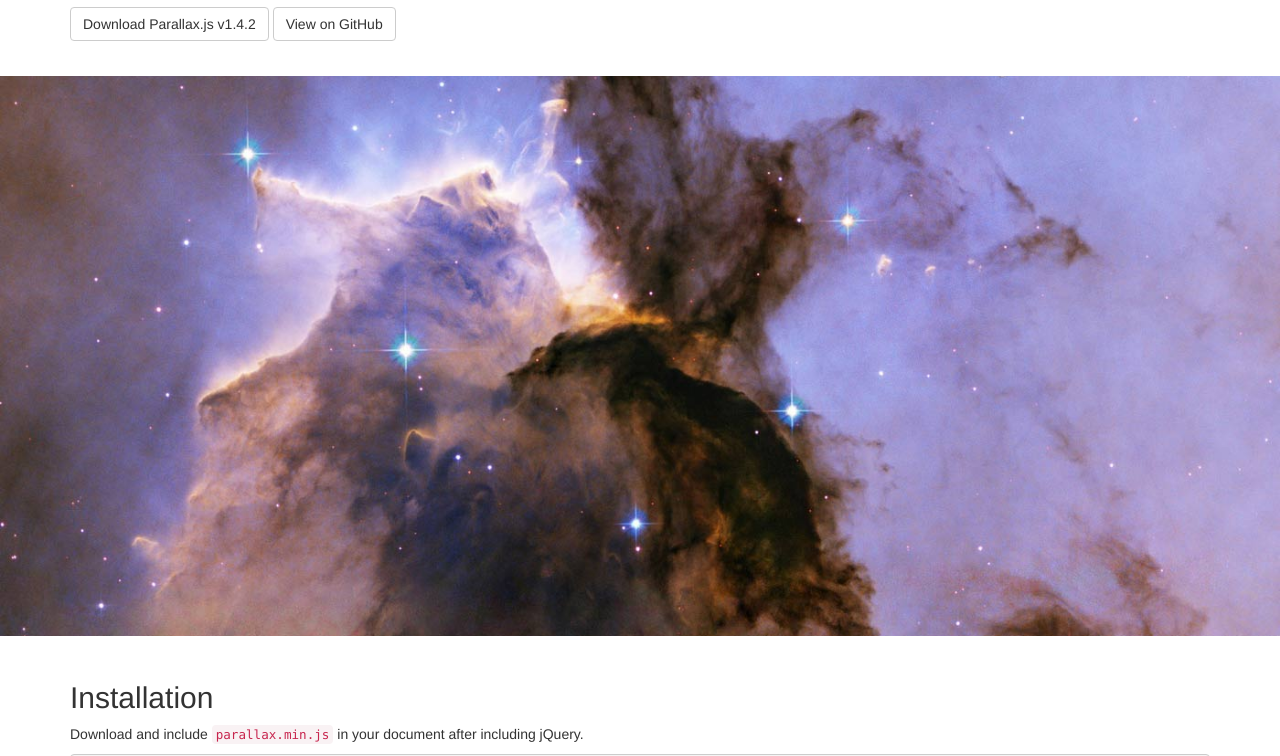
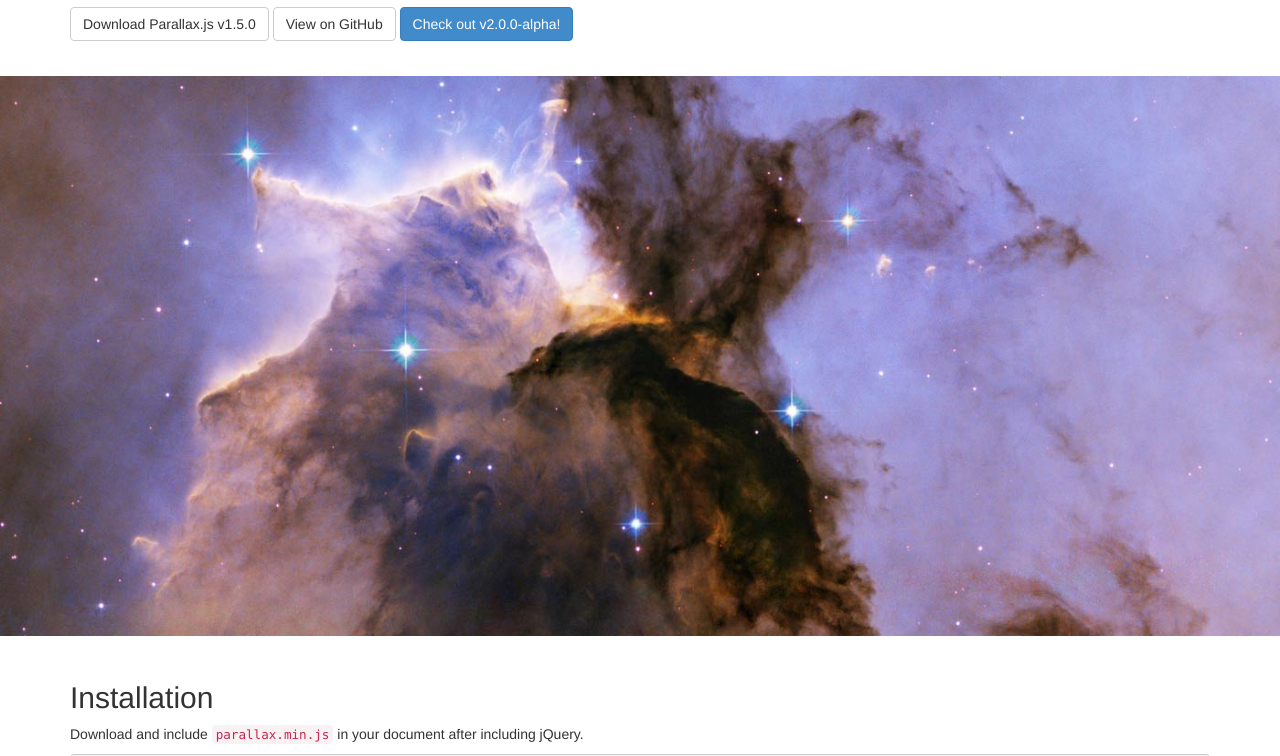
Before and after one commit to pixelcog/parallax.js, a plain HTML site: page index.html in a window 1280 px wide. Shown: the part 118-874 px from the top of the page. Drawn offline with nearby package versions, Linux system fonts and the light colour scheme.

Commit message:
added button for v2.0.0-alpha and updated license

```diff
--- a/index.html
+++ b/index.html
@@ -35,8 +35,9 @@
         <div id="ios-notice" class="alert alert-info hidden"><p><strong>Notice:</strong> Hello mobile user. Unfortunately, this parallax effect is not reliably achieved on mobile devices, so all you will see on this demo page are static backgrounds.  Please visit this page on a desktop browser to see its full effect.</p></div>
         <h1>Simple Parallax Scrolling <small>parallax.js</small></h1>
         <p>Parallax.js is a dirt simple parallax scrolling effect inspired by <a href="http://spotify.com">Spotify.com</a> and implemented as a jQuery plugin.</p>
-        <a href="https://github.com/pixelcog/parallax.js/archive/v1.4.2.zip" class="btn btn-default download-link">Download Parallax.js v1.4.2</a>
+        <a href="https://github.com/pixelcog/parallax.js/archive/v1.5.0.zip" class="btn btn-default download-link">Download Parallax.js v1.5.0</a>
         <a href="https://github.com/pixelcog/parallax.js/" class="btn btn-default">View on GitHub</a>
+		<a href="https://github.com/pixelcog/parallax.js/tree/v2.0.0-alpha" class="btn btn-primary">Check out v2.0.0-alpha!</a>
       </div>
     </section>
 
@@ -176,7 +177,7 @@
 
     <footer>
       <div class="container">
-        Parallax.js &copy; 2016 <a href="http://pixelcog.com/">PixelCog Inc.</a> released under <a href="https://github.com/pixelcog/parallax.js/blob/master/LICENSE">MIT license</a><br />
+        Parallax.js &copy; 2017 <a href="http://pixelcog.com/">PixelCog Inc.</a> released under <a href="https://github.com/pixelcog/parallax.js/blob/master/LICENSE">MIT license</a><br />
         All images taken from NASA are <a href="http://www.nasa.gov/audience/formedia/features/MP_Photo_Guidelines.html#.U454_JRdXls">public domain</a>.<br /><br />
         <iframe src="http://ghbtns.com/github-btn.html?user=pixelcog&repo=parallax.js&type=watch&count=true"
   allowtransparency="true" frameborder="0" scrolling="0" width="85" height="20"></iframe>
```
Also changed, not shown: 1 other file.
